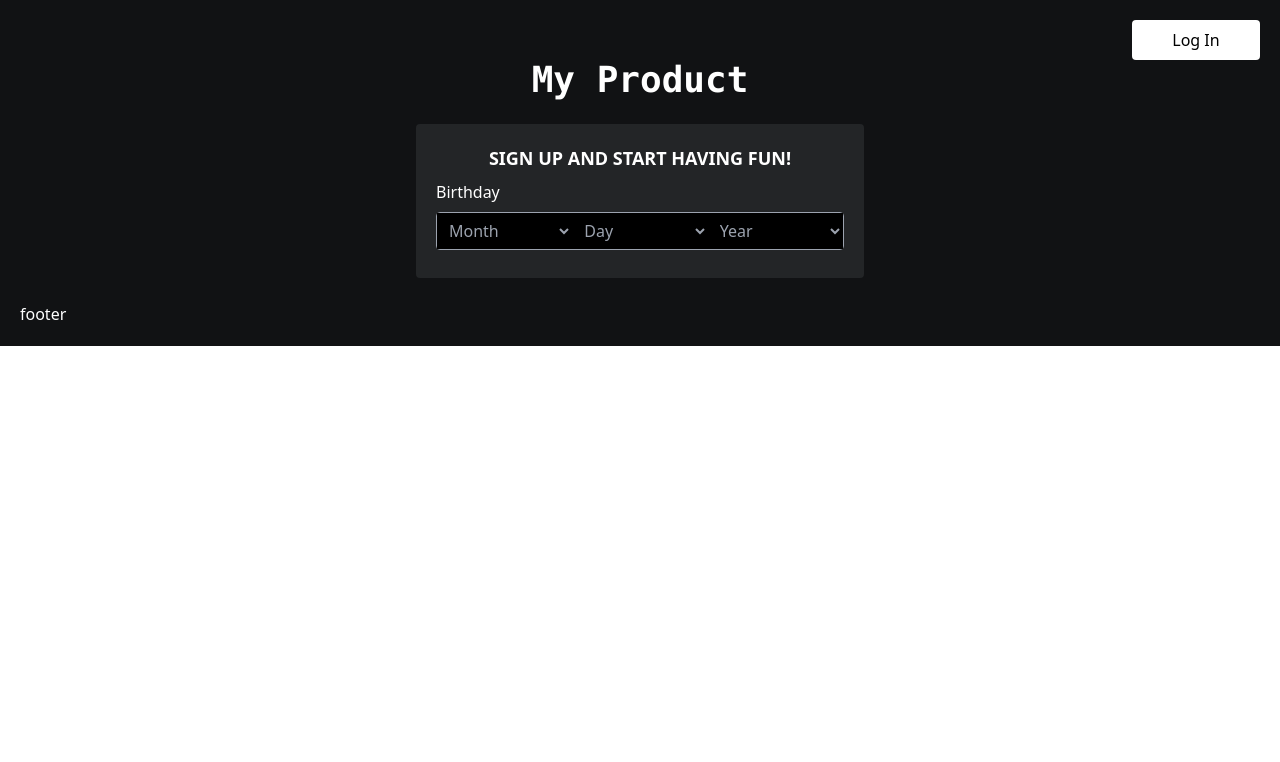
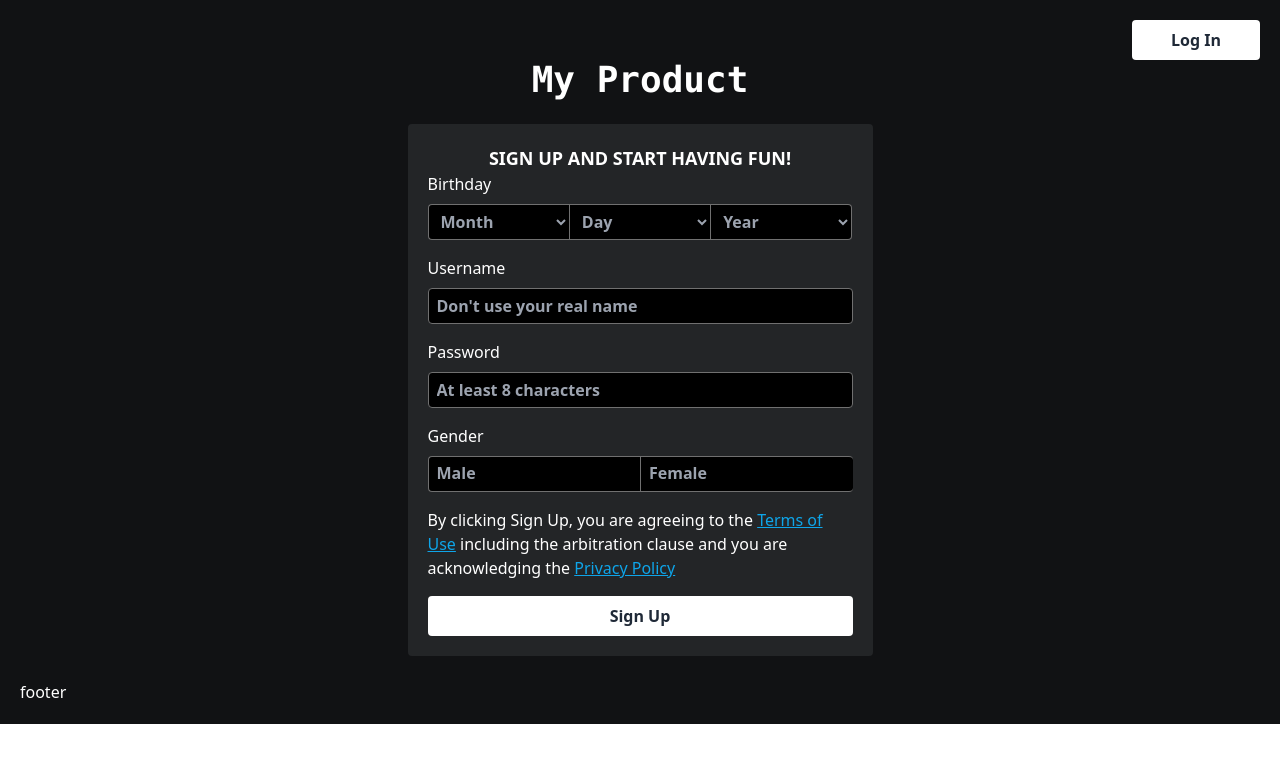
Before and after one commit to abdelrazek-alaa/pro-sign-up-page, a React (Create React App) app: page / in a window 1280 px wide. Shown: the top 762 px of the page. Built offline with nearby package versions, Linux system fonts and the light colour scheme.

Commit message:
complete form

```diff
--- a/src/App.js
+++ b/src/App.js
@@ -6,7 +6,7 @@ function App() {
     <div className="bg-main p-5 text-white space-y-6">
       <div className="flex flex-col">
         <header className="mb-7 sm:mb-0">
-          <button className="bg-white w-32 rounded p-2 float-right text-black">
+          <button className="bg-white w-32 rounded p-2 float-right text-gray-800 font-semibold">
             Log In
           </button>
         </header>
--- a/src/SignUpForm.js
+++ b/src/SignUpForm.js
@@ -1,22 +1,26 @@
+/* eslint-disable jsx-a11y/anchor-is-valid */
 import { monthNames } from "./data";
+const inputStyles =
+  " bg-black text-gray-400 border-[1px] border-mainBorder px-2 h-9 focus:border-sky-500 focus:border focus:outline-none sm:font-semibold ";
 
 export default function SignUpForm() {
   const year = new Date().getFullYear();
   const years = Array.from(new Array(60), (val, index) => year - index);
   const days = Array.from(new Array(31));
+
   return (
-    <div className="mx-auto max-w-md bg-sec p-5 rounded">
+    <div className="mx-auto max-w-[465px] bg-sec p-5 rounded">
       <h4 className="text-xs xs:text-lg font-bold text-center">
         SIGN UP AND START HAVING FUN!
       </h4>
 
-      <form>
+      <form className="space-y-4">
         {/* Birthday */}
         <div>
-          <label className="block text-xs xs:text-base my-2">Birthday</label>
-          <div className="flex border border-gray-400 rounded text-[10px] xs:text-base my-2">
+          <label>Birthday</label>
+          <div className="flex  text-[10px] xs:text-base my-2">
             {/* Month */}
-            <Select>
+            <Select border="rounded-l border-r-0">
               <option>Month</option>
               {monthNames.map((month, index) => (
                 <option key={`month${index}`} value={month}>
@@ -34,7 +38,7 @@ export default function SignUpForm() {
               ))}
             </Select>
             {/* Year */}
-            <Select>
+            <Select border="rounded-r border-l-0">
               <option>Year</option>
               {years.map((year, index) => (
                 <option key={`year${index}`} value={year}>
@@ -44,15 +48,87 @@ export default function SignUpForm() {
             </Select>
           </div>
         </div>
+        {/* Username */}
+        <div>
+          <Label>Username</Label>
+          <input
+            placeholder="Don't use your real name"
+            className={"rounded w-full" + inputStyles}
+          ></input>
+        </div>
+        {/* Password */}
+        <div>
+          <Label>Password</Label>
+          <input
+            placeholder="At least 8 characters"
+            className={"rounded w-full" + inputStyles}
+            type="password"
+          ></input>
+        </div>
+        {/* Gender */}
+        <div>
+          <Label>Gender</Label>
+          <div className="flex">
+            <ToggleButton border="rounded-l border-r-0" id="Male">
+              <input
+                className="opacity-0 checked:opacity-100  ml-2"
+                type="radio"
+                name="Gender"
+                value="male"
+                id="Male"
+              />
+            </ToggleButton>
+            <ToggleButton border="rounded-r border-r-0" id="Female">
+              <input
+                className="opacity-0 checked:opacity-100 ml-2"
+                type="radio"
+                name="Gender"
+                value="female"
+                id="Female"
+              />
+            </ToggleButton>
+          </div>
+        </div>
+        <p>
+          By clicking Sign Up, you are agreeing to the <Link>Terms of Use</Link>{" "}
+          including the arbitration clause and you are acknowledging the{" "}
+          <Link>Privacy Policy</Link>
+        </p>
+        <button className="bg-white w-full rounded p-2 text-gray-800 font-semibold">
+          Sign Up
+        </button>
       </form>
     </div>
   );
 }
 
-function Select(props) {
+function Select({ children, border }) {
   return (
-    <select className="bg-black text-gray-400 px-2 h-9 flex-1">
-      {props.children}
-    </select>
+    <select className={"flex-1  " + border + inputStyles}>{children}</select>
   );
 }
+
+function Label({ children }) {
+  return <label className="block my-2">{children}</label>;
+}
+
+function ToggleButton({ children, border, id }) {
+  return (
+    <label
+      // eslint-disable-next-line no-useless-concat
+      className={"flex-1 leading-loose" + ` ${inputStyles} ${border} `}
+      htmlFor={id}
+    >
+      {id}
+      {children}
+    </label>
+  );
+}
+
+function Link({ children }) {
+  return (
+    <a href="#" className="text-sky-500 underline">
+      {children}
+    </a>
+  );
+}
--- a/tailwind.config.js
+++ b/tailwind.config.js
@@ -5,6 +5,7 @@ module.exports = {
       colors: {
         main: "#111214",
         sec: "#232527",
+        mainBorder: "#707070",
       },
       screens: {
         xs: "368px",
```
